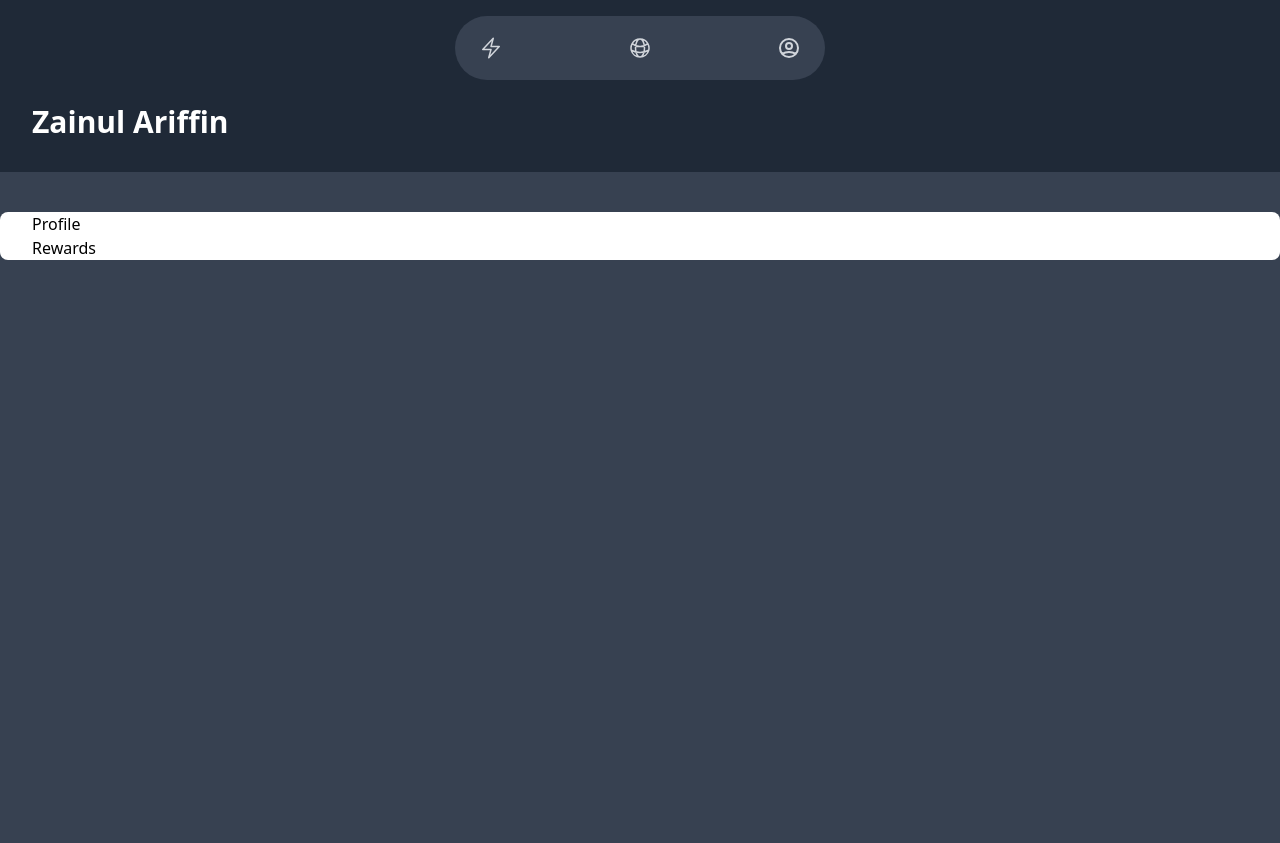
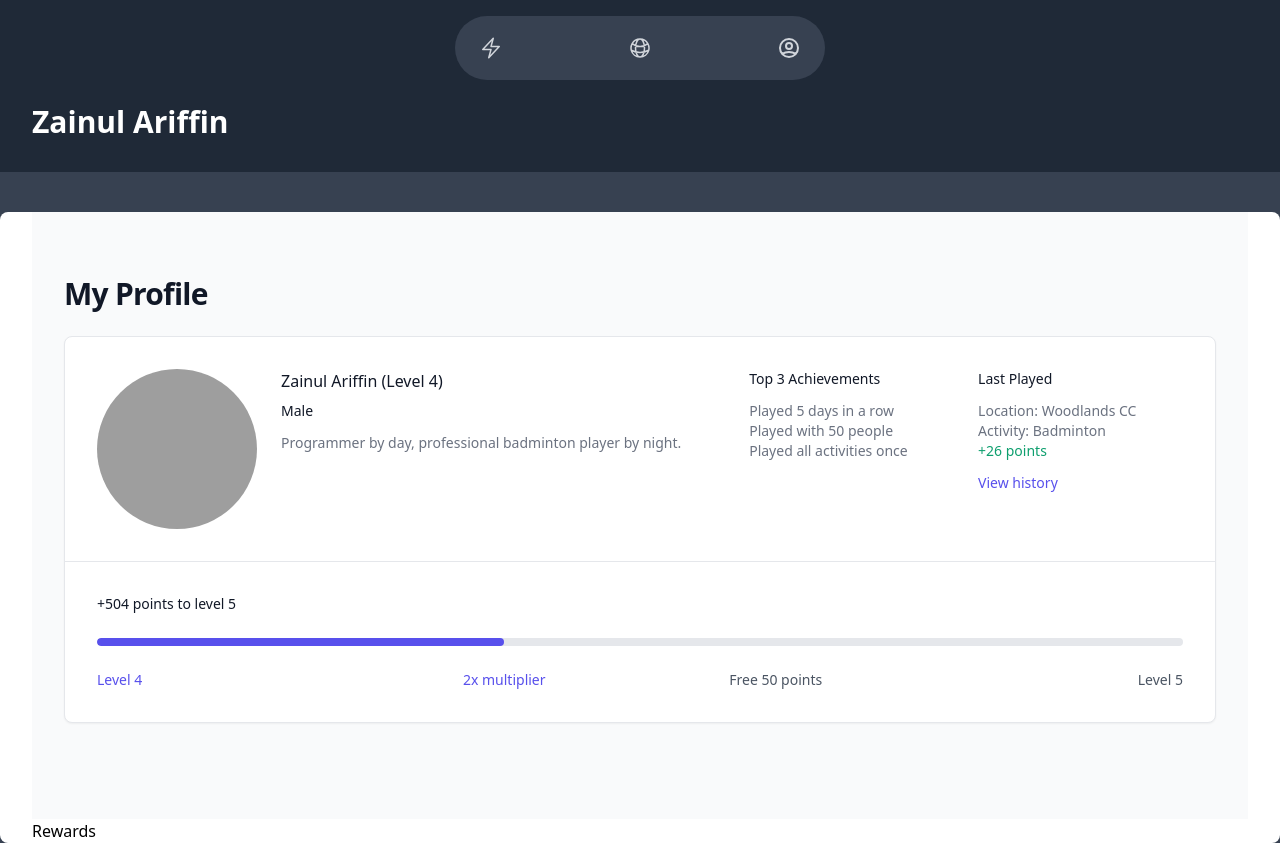
Before and after one commit to zainul1996/sit-hackrift, a Flask app: page /profile in a window 1280 px wide. Before the commit the page ends 260 px from the top, so only its background shows below. Run offline with Flask 2, Linux system fonts and the light colour scheme; style sheets or scripts are compiled from the project's sources; parts of the project's set-up code (start-up, migrations or seed data) failed here and were passed over; grey boxes are pictures that could not be loaded.

Commit message:
my profile page done

```diff
--- a/templates/profile.html
+++ b/templates/profile.html
@@ -17,7 +17,91 @@
     <div class="flex-col">
       <div class="px-4 mx-auto mt-10 bg-white rounded-lg max-w-7xl sm:px-6 lg:px-8">
         <div class="flex flex-col">
-          <div>Profile</div>
+          <div>
+            <div class="bg-gray-50">
+
+              <main class="max-w-2xl pt-8 pb-24 mx-auto sm:pt-16 sm:px-6 lg:max-w-7xl lg:px-8">
+                <div class="px-4 space-y-2 sm:px-0 sm:flex sm:items-baseline sm:justify-between sm:space-y-0">
+                  <div class="flex sm:items-baseline sm:space-x-4">
+                    <h1 class="text-2xl font-extrabold tracking-tight text-gray-900 sm:text-3xl">My Profile</h1>
+                  </div>
+                </div>
+
+                <!-- Products -->
+                <section aria-labelledby="products-heading" class="mt-6">
+                  <h2 id="products-heading" class="sr-only">Products purchased</h2>
+
+                  <div class="space-y-8">
+                    <div class="bg-white border-t border-b border-gray-200 shadow-sm sm:border sm:rounded-lg">
+                      <div class="px-4 py-6 sm:px-6 lg:grid lg:grid-cols-12 lg:gap-x-8 lg:p-8">
+                        <div class="sm:flex lg:col-span-7">
+                          <div
+                            class="flex-shrink-0 w-full overflow-hidden rounded-full aspect-w-1 aspect-h-1 sm:aspect-none sm:w-40 sm:h-40">
+                            <img src="https://media.sproutsocial.com/uploads/2022/06/profile-picture.jpeg"
+                              alt="Insulated bottle with white base and black snap lid."
+                              class="object-cover object-center w-full h-full sm:w-full sm:h-full">
+                          </div>
+
+                          <div class="mt-6 sm:mt-0 sm:ml-6">
+                            <h3 class="text-base font-medium text-gray-900">
+                              <a href="#">Zainul Ariffin (Level 4)</a>
+                            </h3>
+                            <p class="mt-2 text-sm font-medium text-gray-900">Male</p>
+                            <p class="mt-3 text-sm text-gray-500">Programmer by day, professional badminton player by
+                              night.</p>
+                          </div>
+                        </div>
+
+                        <div class="mt-6 lg:mt-0 lg:col-span-5">
+                          <dl class="grid grid-cols-2 text-sm gap-x-6">
+                            <div>
+                              <dt class="font-medium text-gray-900">Top 3 Achievements</dt>
+                              <dd class="mt-3 text-gray-500">
+                                <span class="block">Played 5 days in a row</span>
+                                <span class="block">Played with 50 people</span>
+                                <span class="block">Played all activities once</span>
+                              </dd>
+                            </div>
+                            <div>
+                              <dt class="font-medium text-gray-900">Last Played</dt>
+                              <dd class="mt-3 space-y-3 text-gray-500">
+                                <p>Location: Woodlands CC<br>Activity: Badminton<br><span class="text-green-500">+26
+                                    points</span></p>
+                                <button type="button" class="font-medium text-indigo-600 hover:text-indigo-500">View
+                                  history</button>
+                              </dd>
+                            </div>
+                          </dl>
+                        </div>
+                      </div>
+
+                      <div class="px-4 py-6 border-t border-gray-200 sm:px-6 lg:p-8">
+                        <h4 class="sr-only">Status</h4>
+                        <p class="text-sm font-medium text-gray-900">+504 points to level 5</p>
+                        <div class="mt-6" aria-hidden="true">
+                          <div class="overflow-hidden bg-gray-200 rounded-full">
+                            <div class="h-2 bg-indigo-600 rounded-full" style="width: calc((1 * 2 + 1) / 8 * 100%)">
+                            </div>
+                          </div>
+                          <div class="hidden grid-cols-4 mt-6 text-sm font-medium text-gray-600 sm:grid">
+                            <div class="text-indigo-600">Level 4</div>
+                            <div class="text-center text-indigo-600">2x multiplier</div>
+                            <div class="text-center">Free 50 points</div>
+                            <div class="text-right">Level 5</div>
+                          </div>
+                        </div>
+                      </div>
+                    </div>
+
+
+                    <!-- More products... -->
+                  </div>
+                </section>
+
+              </main>
+
+            </div>
+          </div>
           <div>Rewards</div>
         </div>
         <!-- heading -->
```
